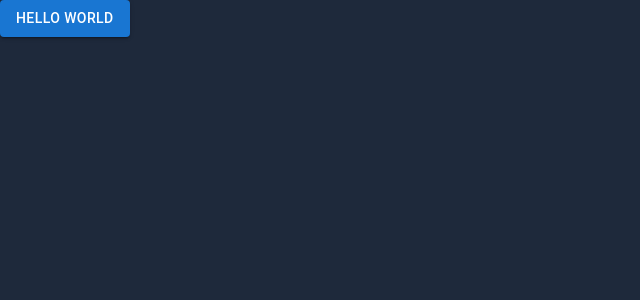
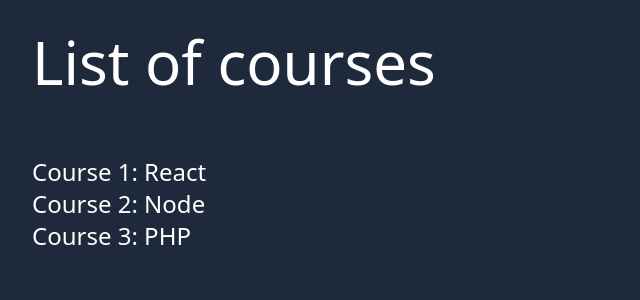
Before and after one commit to Chet4nSingh/INT252-React, a React (Vite) app: page / in a window 1280 px wide. Shown: the top 300 px of the page, without its empty margins (0-640 px from the left). Built offline with nearby package versions, Linux system fonts and the light colour scheme.

Commit message:
React + Tailwind CSS

```diff
--- a/src/App.jsx
+++ b/src/App.jsx
@@ -1,4 +1,6 @@
 // import Home from "./projects/AddToCart/components/Home";
+import College from "./projects/Lectures/College";
+import University from "./projects/Lectures/University";
 import Home from "./projects/ManagementApp/components/Home";
 // import LandingPage from "./projects/LandingPage/components/LandingPage";
 // import { LandingPageContextProvider } from "./projects/LandingPage/store/LandingPageContext";
@@ -10,7 +12,8 @@
         <LandingPage />
       </LandingPageContextProvider> */}
 
-      <Home />
+      {/* <Home /> */}
+      <College />
     </>
   );
 }
--- /dev/null
+++ b/src/projects/Lectures/College.jsx
@@ -0,0 +1,8 @@
+import University from "./University";
+
+export default function College() {
+  const course1 = "React";
+  const course2 = "Node";
+  const course3 = "PHP";
+  return <University course1={course1} course2={course2} course3={course3} />;
+}
--- /dev/null
+++ b/src/projects/Lectures/University.jsx
@@ -0,0 +1,12 @@
+export default function University({ course1, course2, course3 }) {
+  return (
+    <>
+      <h1 className="p-8 text-6xl text-white">List of courses</h1>
+      <ul className="text-2xl p-8 text-white">
+        <li>Course 1: {course1}</li>
+        <li>Course 2: {course2}</li>
+        <li>Course 3: {course3}</li>
+      </ul>
+    </>
+  );
+}
```
